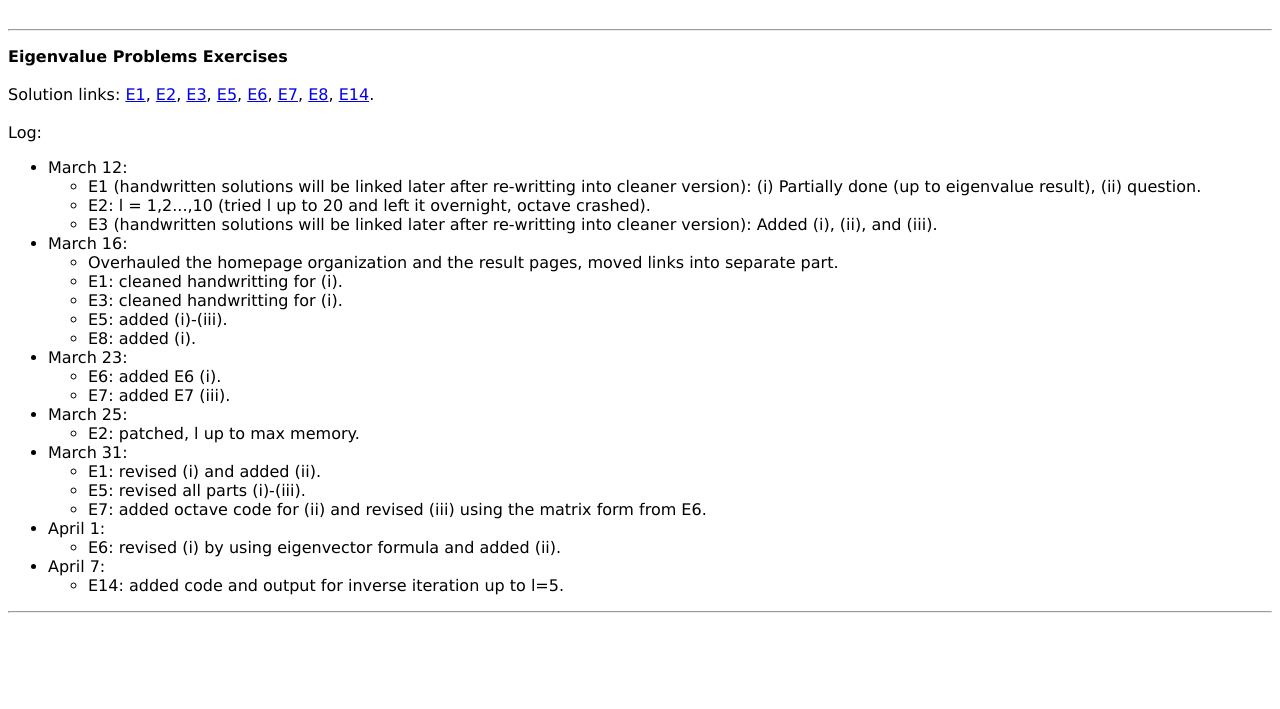
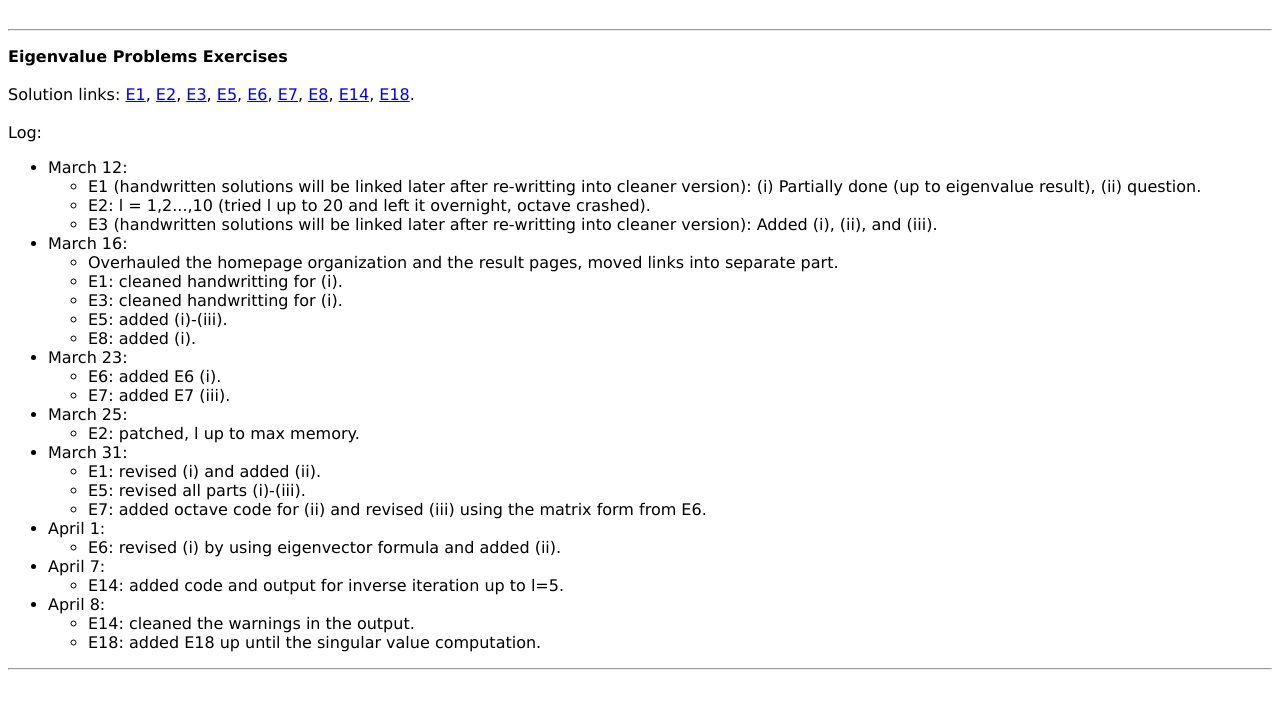
Before and after one commit to berylgithub/advnum, a plain HTML site: page index.html in a window 1280 px wide. Shown: the part 73-782 px from the top of the page. Drawn offline with Linux system fonts and the light colour scheme.

Commit message:
fixed index

```diff
--- a/index.html
+++ b/index.html
@@ -25,7 +25,8 @@
 	<A HREF="1_ev/res/E6.html">E6</A>,
 	<A HREF="1_ev/res/E7.html">E7</A>,
 	<A HREF="1_ev/res/E8.html">E8</A>,
-	<A HREF="1_ev/res/E14.html">E14</A>.
+	<A HREF="1_ev/res/E14.html">E14</A>,
+	<A HREF="1_ev/res/E18.html">E18</A>.
 	<BR><BR>
 	Log:
 	<ul>
@@ -73,6 +74,12 @@
                 <li>E14: added code and output for inverse iteration up to l=5.
             </ul>
         </li>
+		<li>April 8:
+            <ul>
+                <li>E14: cleaned the warnings in the output.
+				<li>E18: added E18 up until the singular value computation.
+            </ul>
+        </li>
 	</P>
 	</ul>
 <HR>
```
